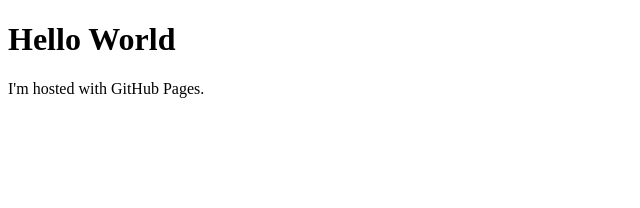
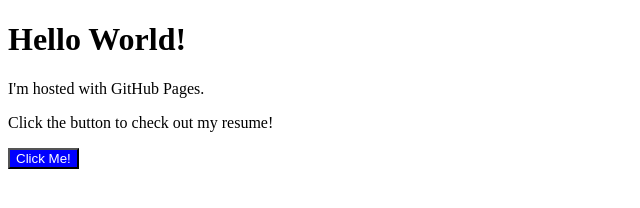
Before and after one commit to GeorgeTheProgrammer01/GeorgeTheProgrammer01.github.io, a plain HTML site: page index.html in a window 1280 px wide. Shown: the whole page, without its empty margins (0-640 px from the left). Drawn offline with Linux system fonts and the light colour scheme.

Commit message:
Update index.html
added index button to resume

```diff
--- a/index.html
+++ b/index.html
@@ -1,7 +1,11 @@
 <!DOCTYPE html>
 <html>
 <body>
-<h1>Hello World</h1>
+<h1>Hello World!</h1>
 <p>I'm hosted with GitHub Pages.</p>
+<p>Click the button to check out my resume!</p>
+<a href="https://georgetheprogrammer01.github.io/online-cv/" target="_blank">
+    <button style="background-color: blue; color: white;">Click Me!</button>
+</a>
 </body>
 </html>
```
